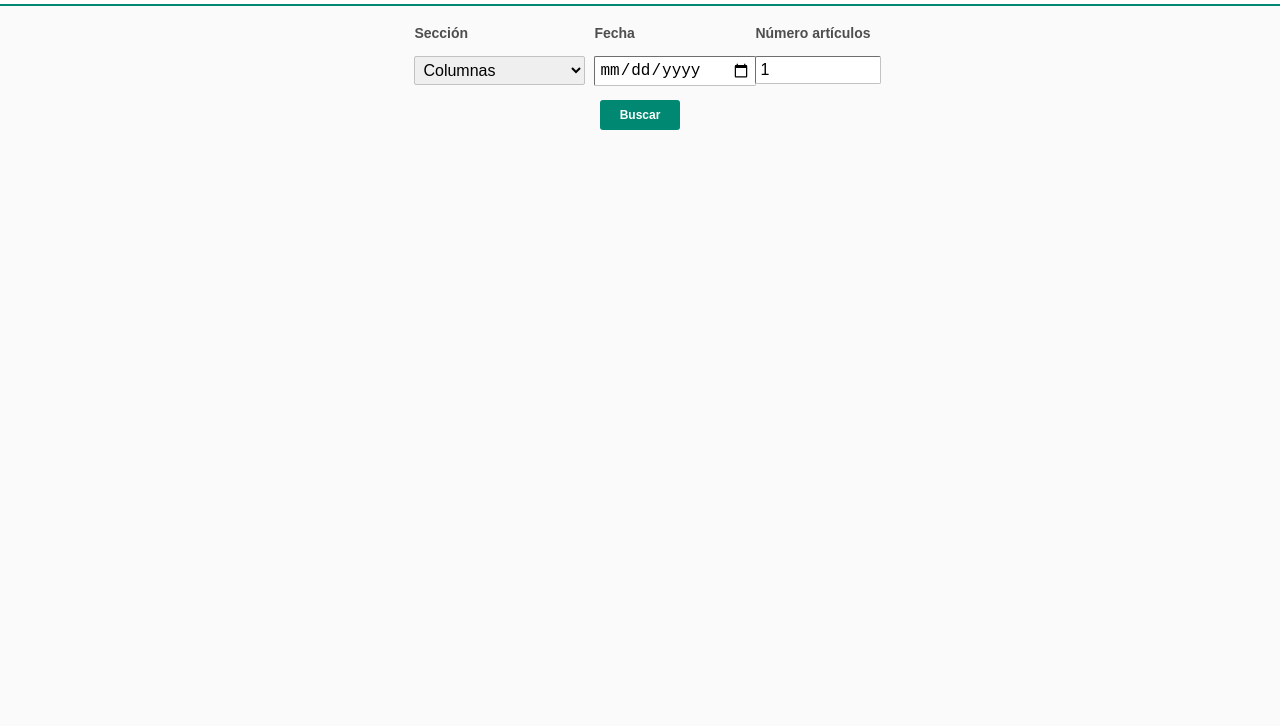
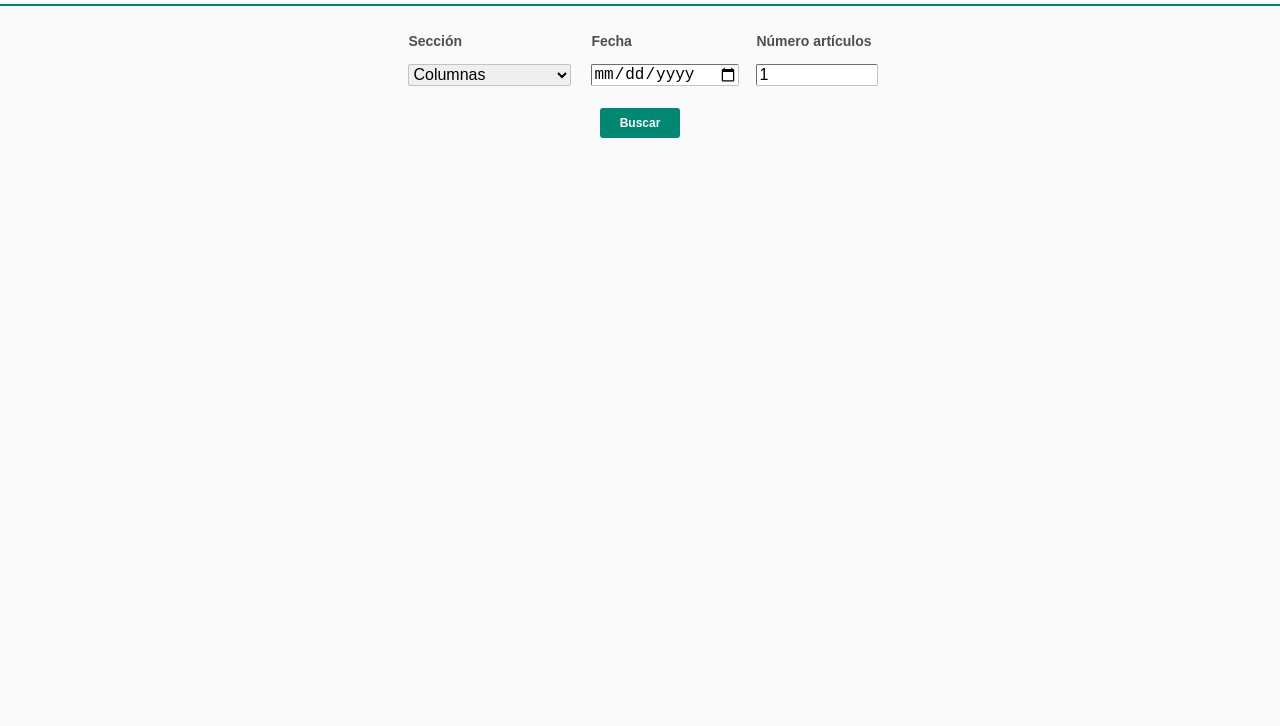
Before and after one commit to gustavopalaciosc/paywall-bypass-lasegunda, a plain HTML site: page index.html in a window 1280 px wide. Shown: the part 74-800 px from the top of the page. Drawn offline with Linux system fonts and the light colour scheme.

Commit message:
style: update input elements layout

```diff
--- a/css/styles.css
+++ b/css/styles.css
@@ -34,13 +34,11 @@ body {
 .option-container {
     display: flex;
     flex-direction: column;
-    padding: 2px;
-    margin-left: 5px;
-
+    padding: 10px;
 }
 
 .search-element {
-    padding: 4px;
+    height: 100%;
     width: 100%;
     font-size: 16px;
     border-color: #c2c2c2;
@@ -97,7 +95,7 @@ body {
     padding: 20px;
 }
 
-@media (max-width: 480px) {
+@media (max-width: 580px) {
     .options-container {
         flex-direction: column;
     }
```
